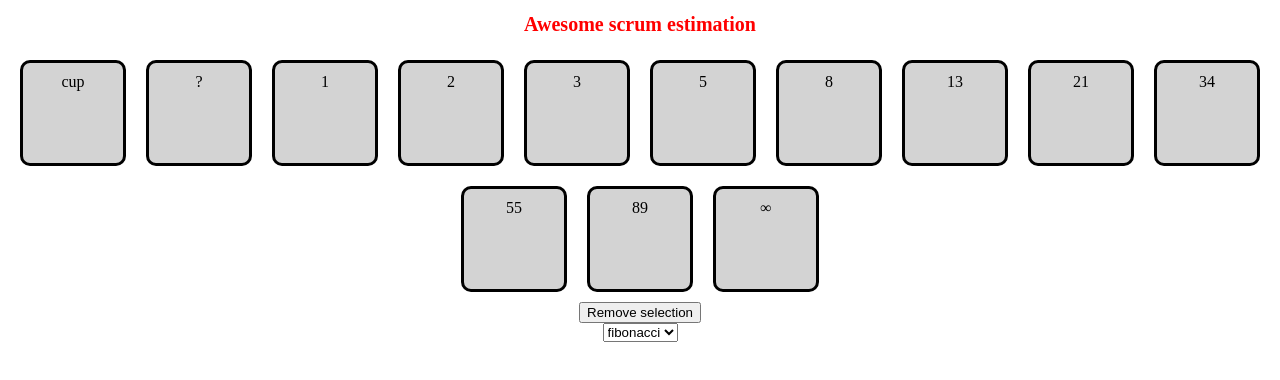
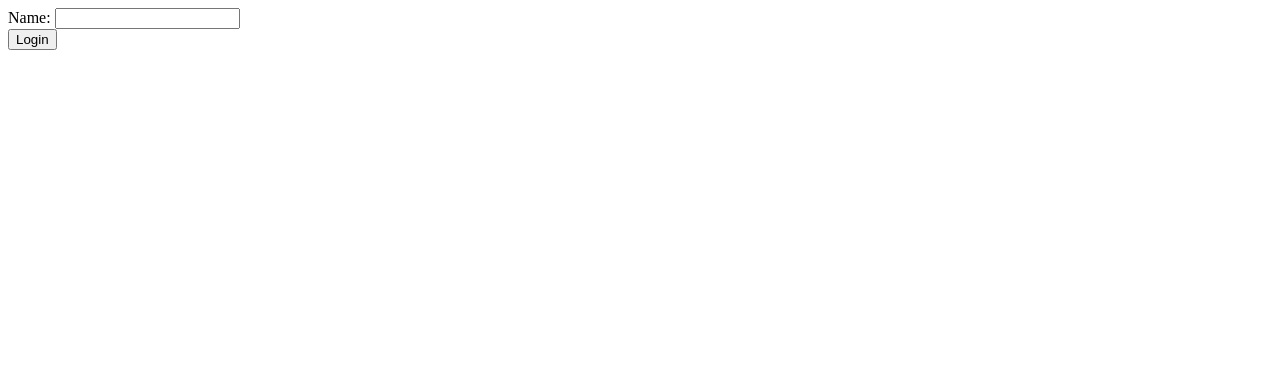
Before and after one commit to Hellgartner/js-days-munich-vue-advanced-workshop-2024, a Vue app: page / in a window 1280 px wide. Shown: the top 380 px of the page. Built offline with nearby package versions, Linux system fonts and the light colour scheme.

Commit message:
Add login page and basic routing

```diff
--- a/src/App.vue
+++ b/src/App.vue
@@ -1,7 +1,6 @@
 <script setup lang="ts">
-  import ScrumEstimation from "@/components/ScrumEstimation/ScrumEstimation.vue";
 </script>
 
 <template>
-  <ScrumEstimation></ScrumEstimation>
+  <router-view/>
 </template>
--- a/src/router/index.ts
+++ b/src/router/index.ts
@@ -1,3 +1,4 @@
+import ScrumEstimationView from '@/views/ScrumEstimationView.vue'
 import { createRouter, createWebHistory } from 'vue-router'
 import HomeView from '../views/HomeView.vue'
 
@@ -9,6 +10,11 @@ const router = createRouter({
       name: 'home',
       component: HomeView
     },
+    {
+      path: '/estimation',
+      name: 'estimation',
+      component: ScrumEstimationView
+    },
   ]
 })
 
--- a/src/views/HomeView.vue
+++ b/src/views/HomeView.vue
@@ -1,8 +1,15 @@
 <script setup lang="ts">
+import { useRouter } from 'vue-router'
+
+const router = useRouter();
+const login = () => router.push({path: "estimation"});
 </script>
 
 <template>
   <main>
-    <p>Hello world</p>
+    <div>
+      <span>Name:</span> <input>
+    </div>
+    <button @click="login">Login</button>
   </main>
 </template>
--- /dev/null
+++ b/src/views/ScrumEstimationView.vue
@@ -0,0 +1,7 @@
+<script setup lang="ts">
+import ScrumEstimation from '@/components/ScrumEstimation/ScrumEstimation.vue'
+</script>
+
+<template>
+  <ScrumEstimation></ScrumEstimation>
+</template>
```
